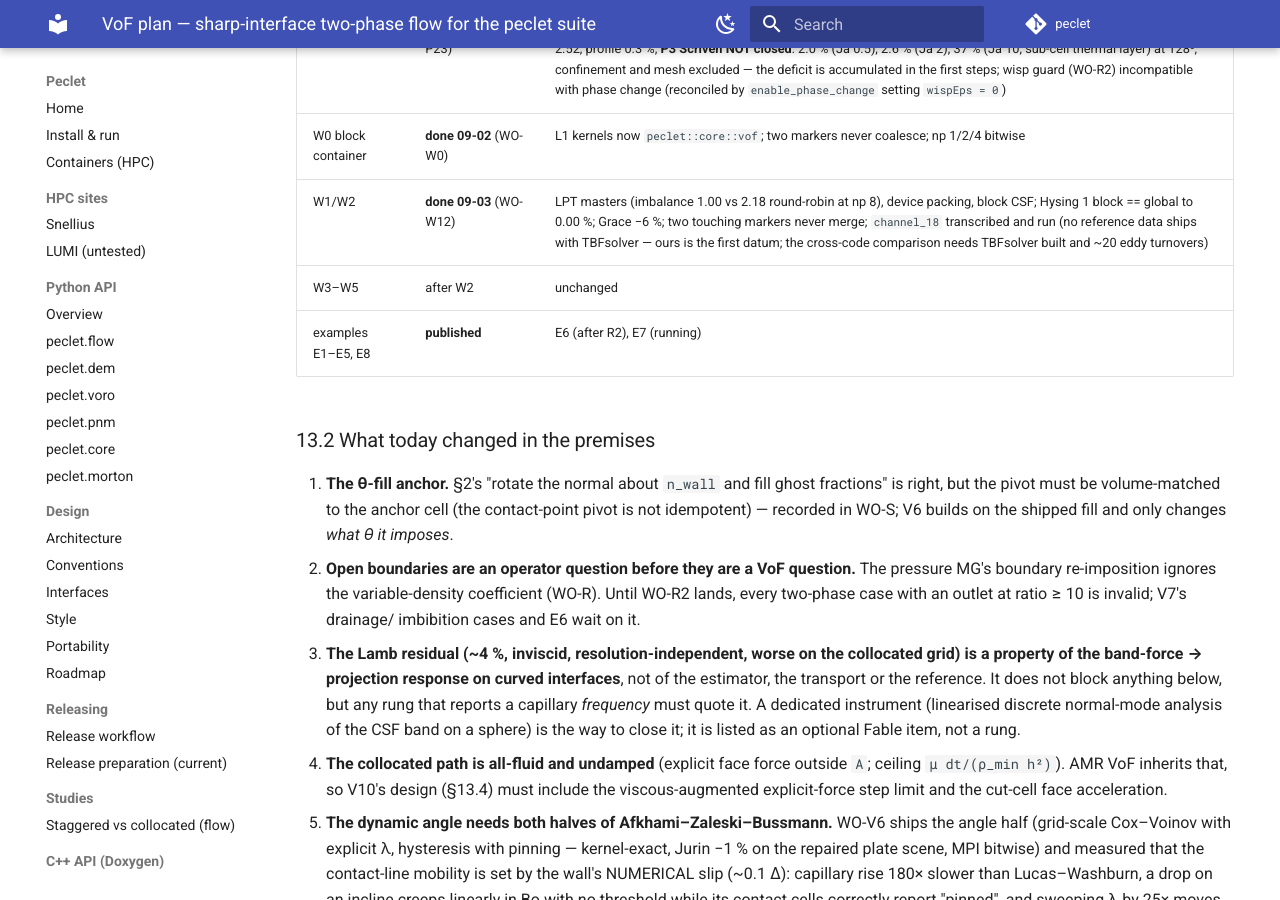
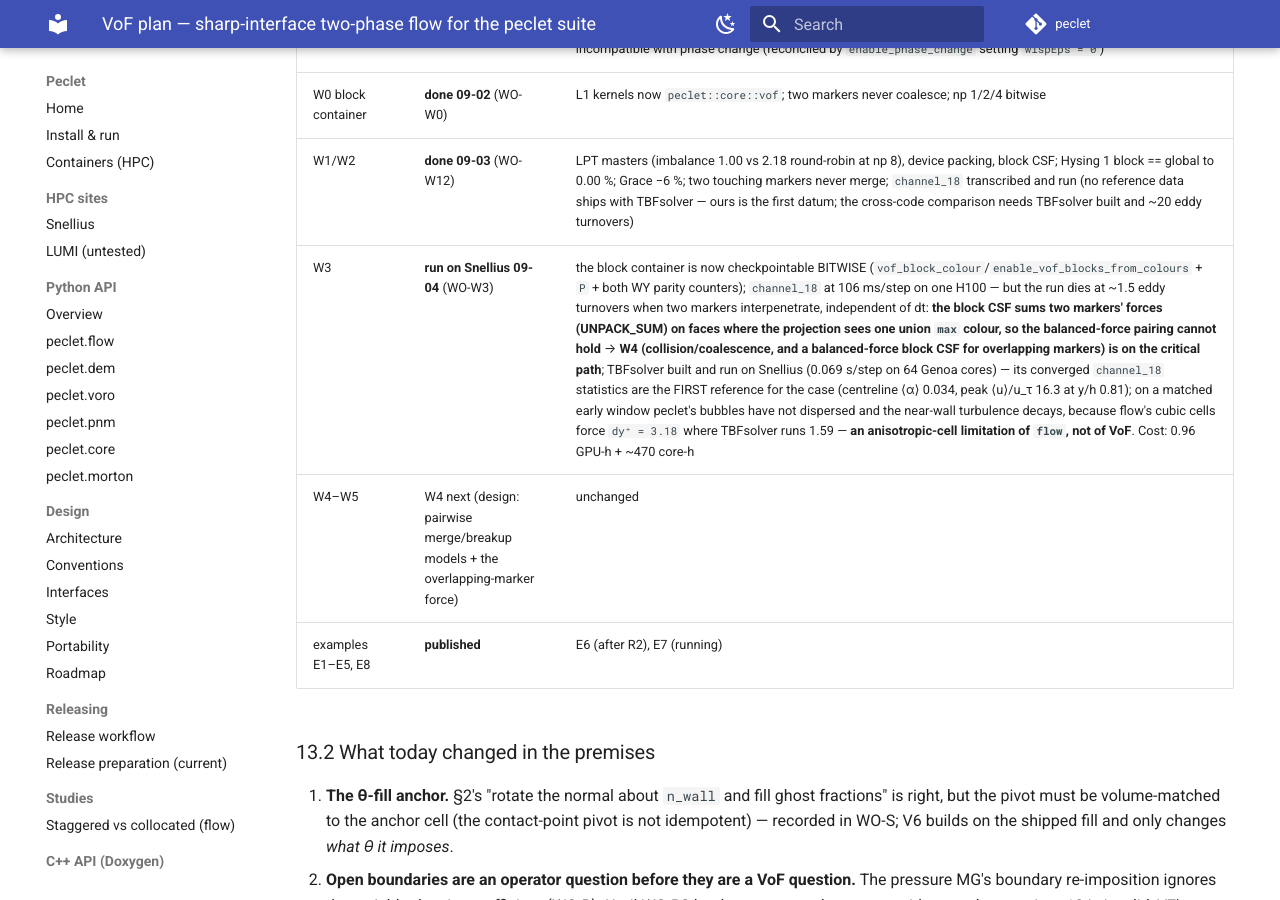
Before and after one commit to computational-chemical-engineering/peclet, an MkDocs documentation site: the page built from docs/VOF_PLAN.md, in a window 1280 px wide and 900 px high, scrolled down 23070 px. Built offline with MkDocs 1.6.1 and Material for MkDocs 9.7.7, drawn with Linux system fonts in a browser that asks for light colours; comment, search, counter and statistics services are not loaded; some of the changed text lies outside the part shown.

Commit message:
flow -> e4f6a53: W3 on Snellius (bitwise block checkpoint; channel_18 dies at 1.5 turnovers from the overlapping-marker CSF; TBFsolver reference statistics); plan §13 updated
Co-Authored-By: Claude Fable 5.1 <noreply@anthropic.com>
Claude-Session: https://claude.ai/code/session_01Qa1K4Gwa3HaM7hQMg4qLqX

```diff
--- a/docs/VOF_PLAN.md
+++ b/docs/VOF_PLAN.md
@@ -1042,7 +1042,7 @@ pattern — the ABC counterpart of the V4 rule).
   Also found: `max_open_divergence()` MUTATES the velocity at an outflow (non-mutating sibling
   `max_open_divergence_projected()`; the default is a user decision).
 - **Merged-main validation 09-03 19:00 (nvidia-cuda)**: `tests/kokkos` 33/33, `tests/kokkos_mpi` VoF/varRho/phase-change/wall-slip battery 46/46 at np 1/2/4.
-- 09-04 13:00 (user decisions taken): P3h DOCUMENTED (dossier); **W3 running on Snellius** (1-GPU chain, checkpointed); **`rebalance_by_weights` FIXED** (a FieldSet/redistribute defect, not VoF-specific); **V7 page PUBLISHED** (results corrected on the fixed build); YouTube later today. V6c (band-local contact-line resistance) and V10 (AMR) remain Fable design items. P23 + P3b + P3c LANDED (P3 open at 1.3 % with mode 3; P3d = joined area); W12 + V6b LANDED; V6c instrument started (numbers in item 7); WO-V9 after them; V7's page needs a frozen render (~6 h) before publication; W3–W5 and the TBFsolver cross-code run remain.
+- 09-04 13:00 (user decisions taken): P3h DOCUMENTED (dossier); W3 DONE on Snellius (blow-up at 1.5 turnovers from the overlapping-marker CSF → W4 critical; TBFsolver reference collected); **`rebalance_by_weights` FIXED** (a FieldSet/redistribute defect, not VoF-specific); **V7 page PUBLISHED** (results corrected on the fixed build); YouTube later today. V6c (band-local contact-line resistance) and V10 (AMR) remain Fable design items. P23 + P3b + P3c LANDED (P3 open at 1.3 % with mode 3; P3d = joined area); W12 + V6b LANDED; V6c instrument started (numbers in item 7); WO-V9 after them; V7's page needs a frozen render (~6 h) before publication; W3–W5 and the TBFsolver cross-code run remain.
 
 ## 13. Revised ladder for the remainder (2026-09-02, evening) — review and execution plan
 
@@ -1071,7 +1071,8 @@ gates, twice-failed gates escalate.
 | P2/P3 | **done 09-03** (WO-P23) | per-FACE ghost-fluid Dirichlet + quadratic one-sided fit → P1 at the noise floor (−0.01 %); P2 sucking interface order 2.52, profile 0.3 %; **P3 Scriven NOT closed**: 2.0 % (Ja 0.5), 2.6 % (Ja 2), 37 % (Ja 10, sub-cell thermal layer) at 128³, confinement and mesh excluded — the deficit is accumulated in the first steps; wisp guard (WO-R2) incompatible with phase change (reconciled by `enable_phase_change` setting `wispEps = 0`) |
 | W0 block container | **done 09-02** (WO-W0) | L1 kernels now `peclet::core::vof`; two markers never coalesce; np 1/2/4 bitwise |
 | W1/W2 | **done 09-03** (WO-W12) | LPT masters (imbalance 1.00 vs 2.18 round-robin at np 8), device packing, block CSF; Hysing 1 block == global to 0.00 %; Grace −6 %; two touching markers never merge; `channel_18` transcribed and run (no reference data ships with TBFsolver — ours is the first datum; the cross-code comparison needs TBFsolver built and ~20 eddy turnovers) |
-| W3–W5 | after W2 | unchanged |
+| W3 | **run on Snellius 09-04** (WO-W3) | the block container is now checkpointable BITWISE (`vof_block_colour`/`enable_vof_blocks_from_colours` + `P` + both WY parity counters); `channel_18` at 106 ms/step on one H100 — but the run dies at ~1.5 eddy turnovers when two markers interpenetrate, independent of dt: **the block CSF sums two markers' forces (UNPACK_SUM) on faces where the projection sees one union `max` colour, so the balanced-force pairing cannot hold** → **W4 (collision/coalescence, and a balanced-force block CSF for overlapping markers) is on the critical path**; TBFsolver built and run on Snellius (0.069 s/step on 64 Genoa cores) — its converged `channel_18` statistics are the FIRST reference for the case (centreline ⟨α⟩ 0.034, peak ⟨u⟩/u_τ 16.3 at y/h 0.81); on a matched early window peclet's bubbles have not dispersed and the near-wall turbulence decays, because flow's cubic cells force `dy⁺ = 3.18` where TBFsolver runs 1.59 — **an anisotropic-cell limitation of `flow`, not of VoF**. Cost: 0.96 GPU-h + ~470 core-h |
+| W4–W5 | W4 next (design: pairwise merge/breakup models + the overlapping-marker force) | unchanged |
 | examples E1–E5, E8 | **published** | E6 (after R2), E7 (running) |
 
 ### 13.2 What today changed in the premises
```
